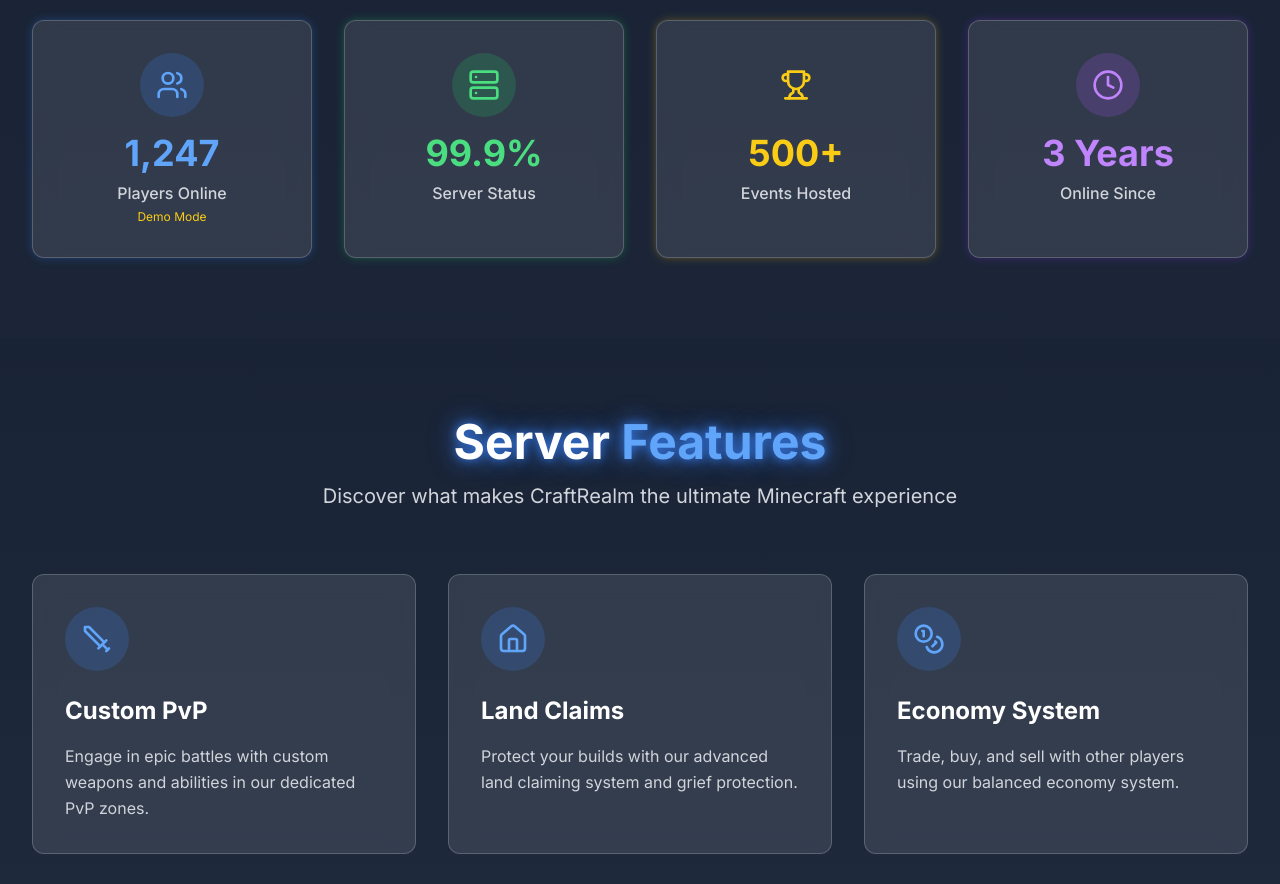
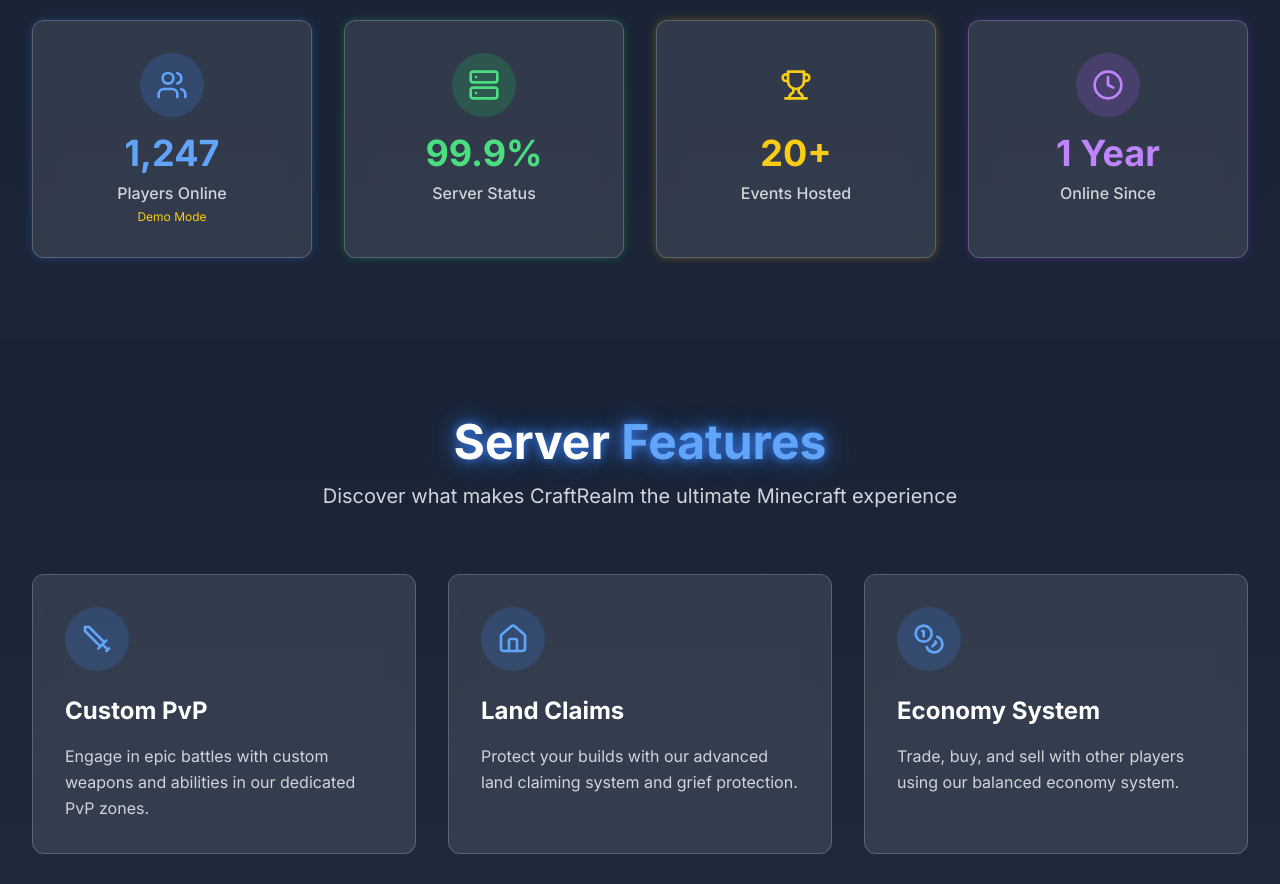
Before and after one commit to ThenChiefGuy/DonutSMP, a Next.js app: page / in a window 1280 px wide. Shown: the part 860-1744 px from the top of the page. Built offline with nearby package versions, Linux system fonts and the light colour scheme; no server answers.

Commit message:
Update stats-section.tsx

```diff
--- a/components/stats-section.tsx
+++ b/components/stats-section.tsx
@@ -9,7 +9,7 @@ export function StatsSection() {
   const stats = [
     {
       icon: Users,
-      value: loading ? "..." : status?.players?.online ? `${status.players.online.toLocaleString()}` : "15,000+",
+      value: loading ? "..." : status?.players?.online ? `${status.players.online.toLocaleString()}` : "1000+",
       label: "Players Online",
       color: "text-blue-400",
       pulseClass: "pulse-glow-subtle",
@@ -25,7 +25,7 @@ export function StatsSection() {
     },
     {
       icon: Trophy,
-      value: "500+",
+      value: "20+",
       label: "Events Hosted",
       color: "text-yellow-400",
       pulseClass: "pulse-glow-yellow",
@@ -33,7 +33,7 @@ export function StatsSection() {
     },
     {
       icon: Clock,
-      value: "3 Years",
+      value: "1 Year",
       label: "Online Since",
       color: "text-purple-400",
       pulseClass: "pulse-glow-purple",
```
